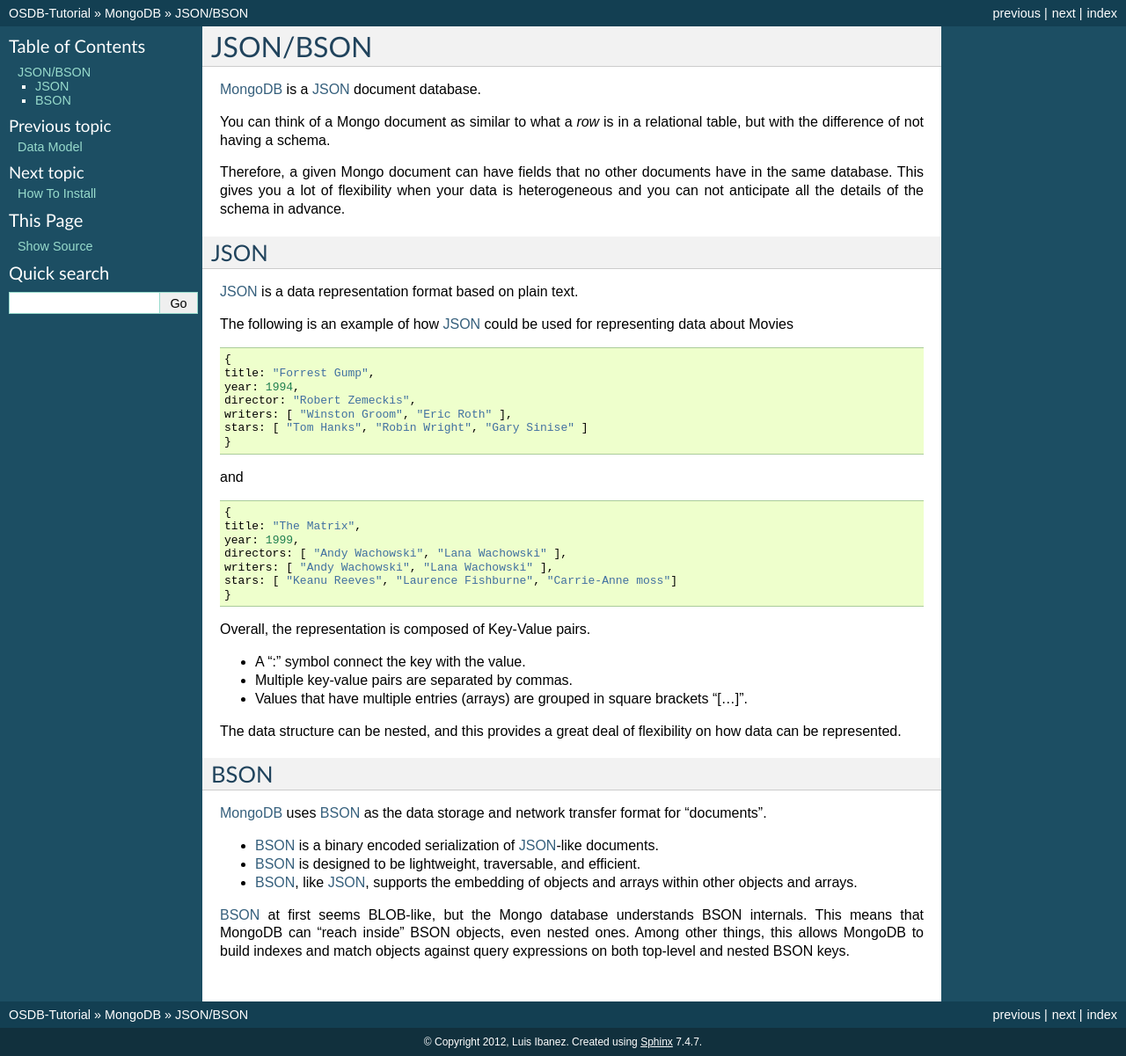
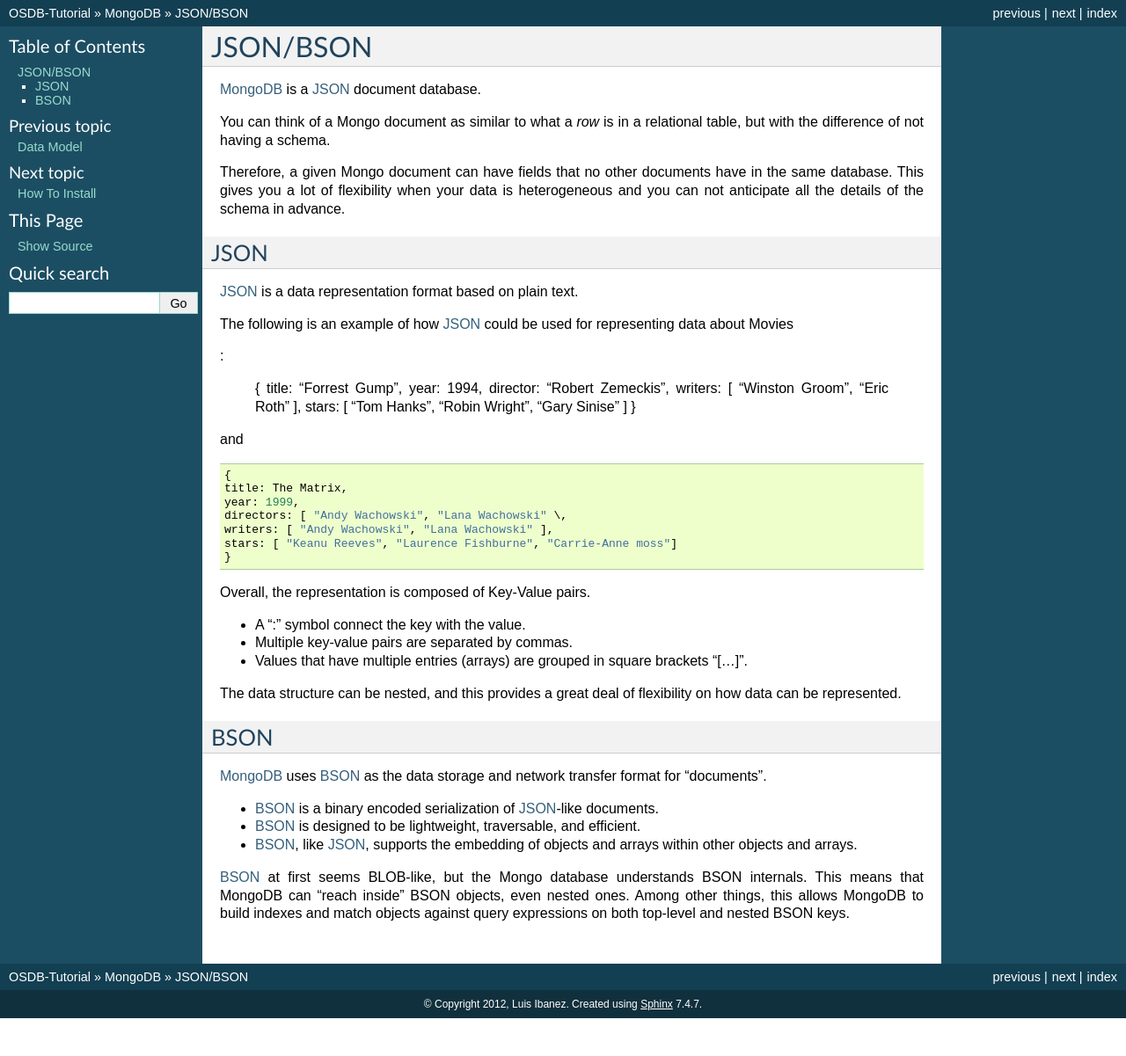
Before and after one commit to luisibanez/open-source-databases-tutorial, a Sphinx documentation site: the page built from source/MongoDB/JSON.rst, in a window 1280 px wide. Shown: the whole page at 88% size. Built offline with Sphinx 7.4.7, drawn with Linux system fonts in a browser that asks for light colours; after the commit the page ends 1158 px from its top, so only the background shows below that.

```diff
--- a/source/MongoDB/JSON.rst
+++ b/source/MongoDB/JSON.rst
@@ -19,7 +19,7 @@ JSON
 The following is an example of how `JSON`_ could be used for representing data
 about Movies
 
-::
+:
 
   {
   title: "Forrest Gump",
@@ -34,9 +34,9 @@ and
 ::
 
   {
-  title: "The Matrix",
+  title: The Matrix,
   year: 1999,
-  directors: [ "Andy Wachowski", "Lana Wachowski" ],
+  directors: [ "Andy Wachowski", "Lana Wachowski" \,
   writers: [ "Andy Wachowski", "Lana Wachowski" ],
   stars: [ "Keanu Reeves", "Laurence Fishburne", "Carrie-Anne moss"]
   }
```
